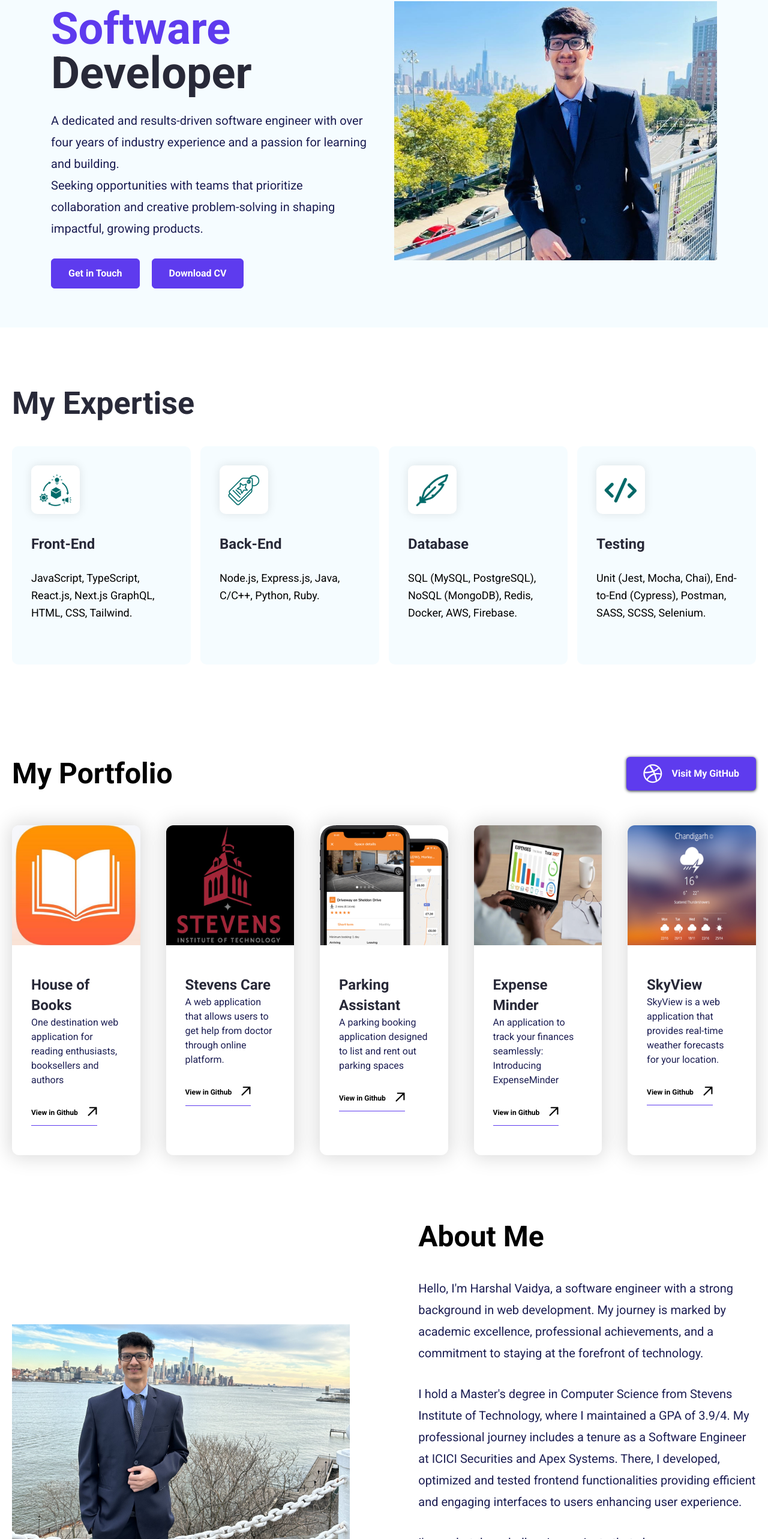
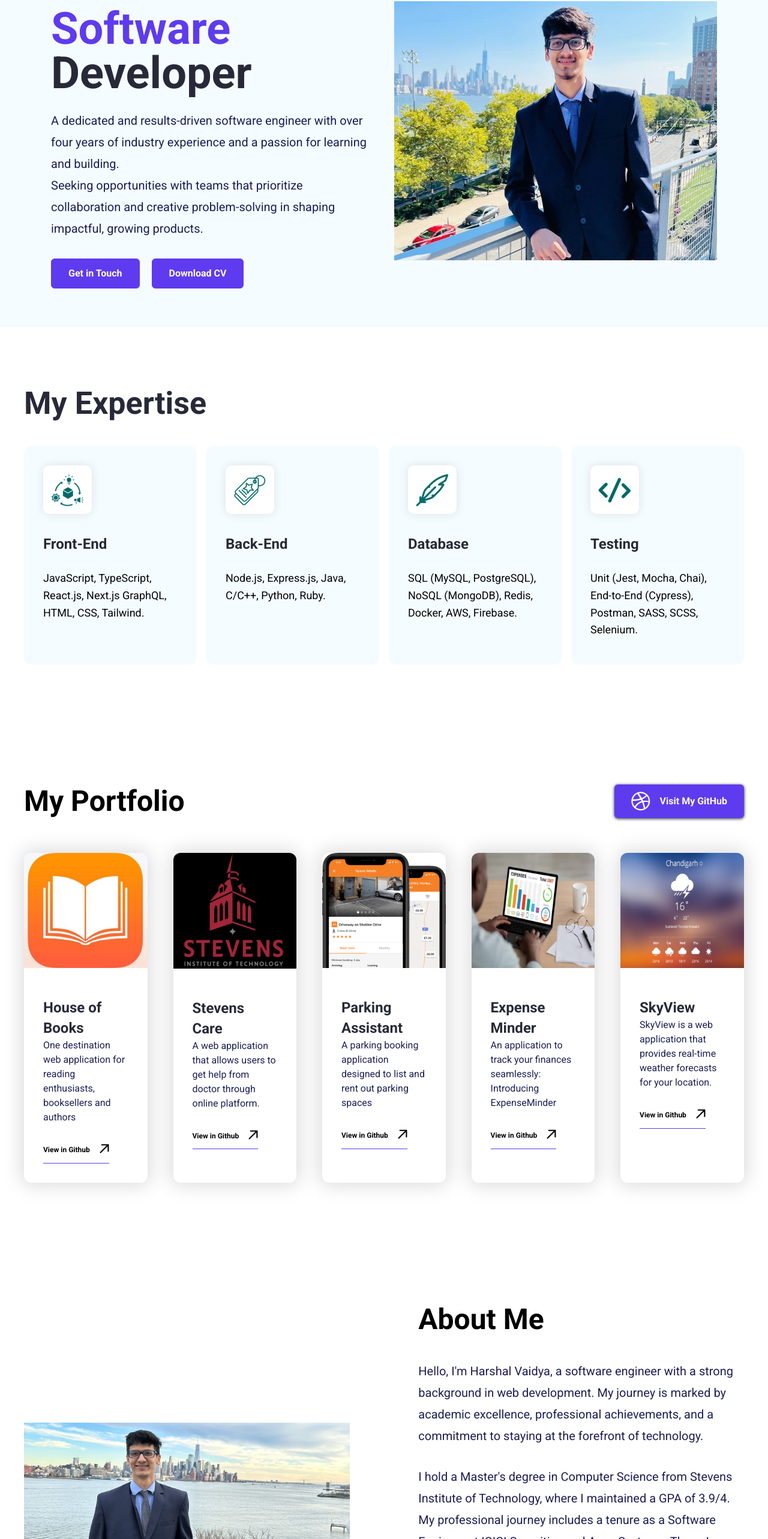
Before and after one commit to VaidyaHarshal/PersonalPortfolio, a React (Create React App) app: page / in a window 1280 px wide. Shown: the part 173-2739 px from the top of the page at 60% size. Built offline with nearby package versions, Linux system fonts and the light colour scheme.

Commit message:
padding changes

```diff
--- a/src/App.css
+++ b/src/App.css
@@ -236,7 +236,7 @@ body {
 /* Skills Section Syle */
 .skills--section {
   display: flex;
-  padding: 9.6rem 2rem;
+  padding: 9.6rem 4rem;
   flex-direction: column;
   justify-content: center;
   align-items: flex-start;
@@ -309,7 +309,7 @@ body {
 /* About Me */
 .about--section {
   display: grid;
-  padding: 50px 20px;
+  padding: 9.6rem 4rem;
   align-items: center;
   gap: 114.6px;
   grid-template-columns: repeat(2, 1fr);
@@ -326,7 +326,7 @@ body {
 /* My Portfolio Starts */
 .portfolio--section {
   display: flex;
-  padding: 50px 20px;
+  padding: 9.6rem 4rem;
   flex-direction: column;
   align-items: flex-start;
   gap: 50px;
@@ -403,7 +403,7 @@ body {
 /* Contact Section Starts */
 .contact--section {
   display: flex;
-  padding: 80px 40px;
+  padding: 9.6rem 4rem;
   flex-direction: column;
   justify-content: center;
   align-items: center;
```
